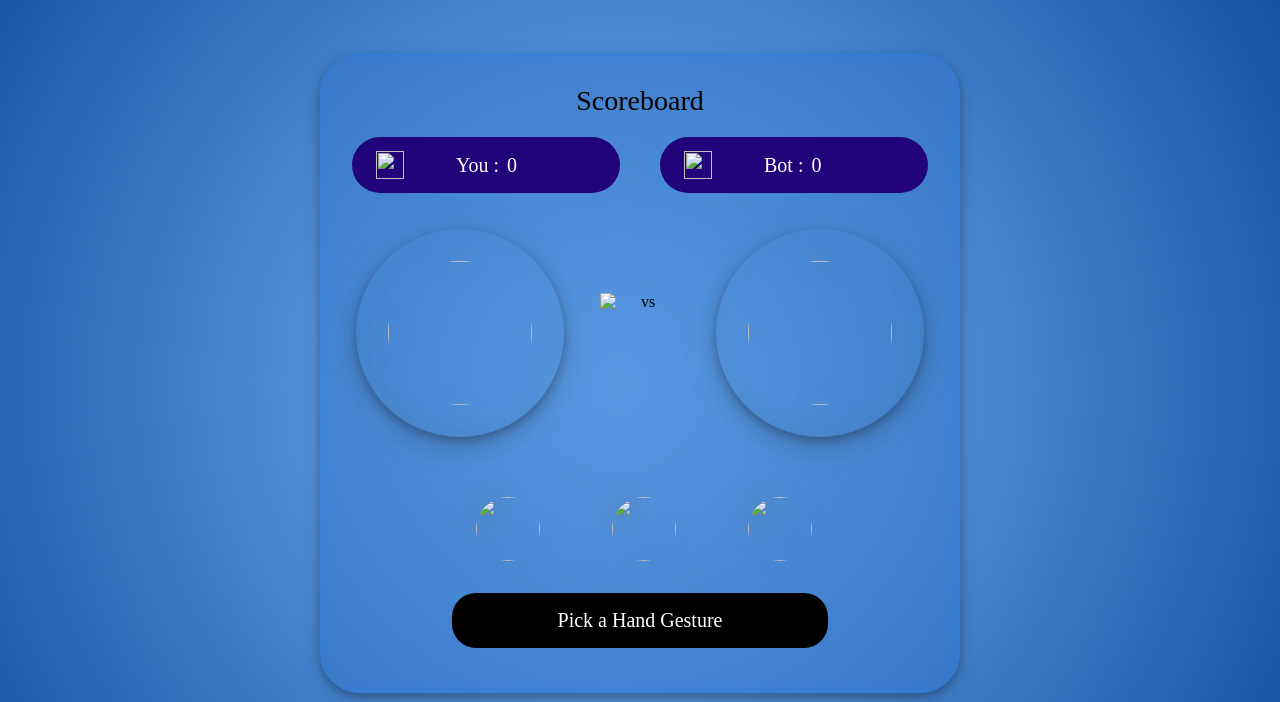
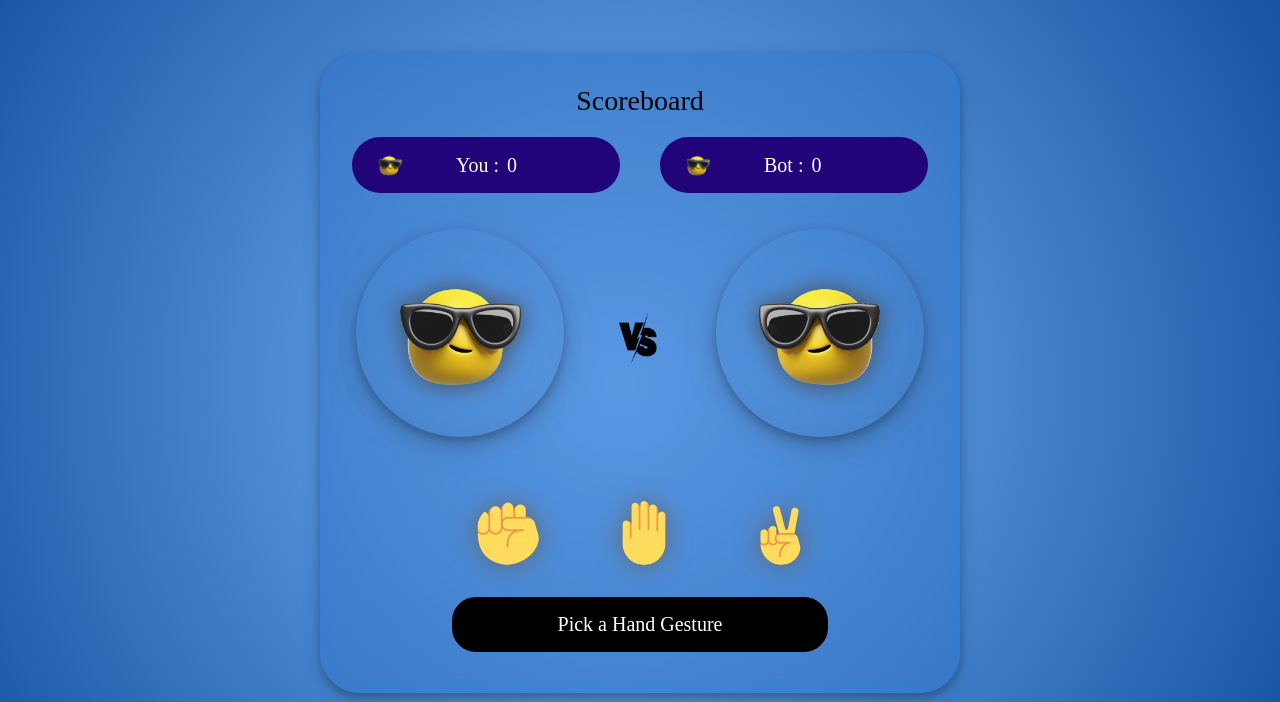
Before and after one commit to Rajshakya0101/rock-paper-scissor, a plain HTML site: page index.html in a window 1280 px wide. Shown: the part 98-800 px from the top of the page. Drawn offline with Linux system fonts and the light colour scheme; the site is published under a folder, as on GitHub Pages, so addresses that start at the root find nothing.

Commit message:
Update index.html

```diff
--- a/index.html
+++ b/index.html
@@ -4,7 +4,7 @@
     <meta charset="UTF-8">
     <meta name="viewport" content="width=device-width, initial-scale=1.0">
     <title>Rock Paper Scissor</title>
-    <link rel="shortcut icon" href="/media/icon.png" type="image/x-icon">
+    <link rel="shortcut icon" href="media/icon.png" type="image/x-icon">
     <link rel="stylesheet" href="style.css">
 </head>
 <body>
@@ -15,14 +15,14 @@
                 <p class="scoreboard-title">Scoreboard</p>
                 <div class="score-card">
                     <div class="you">
-                        <img src="/media/8042894-removebg-preview.png" alt="" class="profile">
+                        <img src="media/8042894-removebg-preview.png" alt="" class="profile">
                         <div class="name">
                             <p>You : </p>
                             <p class="score" id="my-score">0</p>
                         </div>
                     </div>
                     <div class="bot">
-                        <img src="/media/8042894-removebg-preview.png" alt="" class="profile">
+                        <img src="media/8042894-removebg-preview.png" alt="" class="profile">
                         <div class="name">
                             <p>Bot :</p>
                             <p class="score" id="com-score">0</p>
@@ -32,21 +32,21 @@
                 <div class="playground">
                     <div class="player">
                         <!-- <p>You</p> -->
-                        <img class="choice" id="my-choice" src="/media/8042894-removebg-preview.png" alt="">
+                        <img class="choice" id="my-choice" src="media/8042894-removebg-preview.png" alt="">
                     </div>
                     <div class="vs-img">
-                        <img class="vs" src="/media/vs.png" alt="vs">
+                        <img class="vs" src="media/vs.png" alt="vs">
                     </div>
                     <div class="player">
                         <!-- <p>Computer</p> -->
-                        <img class="choice" id="com-choice" src="/media/8042894-removebg-preview (1).png" alt="">
+                        <img class="choice" id="com-choice" src="media/8042894-removebg-preview (1).png" alt="">
                     </div>
                 </div>
                 <div class="majboori">
                     <div class="choices-container">
-                        <img class="choices" id="rock" src="/media/rock.png" alt="">
-                        <img class="choices" id="paper" src="/media/paper.png" alt="">
-                        <img class="choices" id="scissor" src="/media/scissors.png" alt="">
+                        <img class="choices" id="rock" src="media/rock.png" alt="">
+                        <img class="choices" id="paper" src="media/paper.png" alt="">
+                        <img class="choices" id="scissor" src="media/scissors.png" alt="">
                     </div>
                     <div class="win-msg">
                         <p class="msg">Pick a Hand Gesture</p>
@@ -60,9 +60,9 @@
         <p>
             <p class="footer-txt">Developed with ❤️ By Developer Raj</p><br/>
             <div class="links-container">
-                <a href="https://www.github.com/rajshakya0101" target="_blank"><img src="/media/github.png" alt="github"></a>
-                <a href="https://www.linkedin.com/in/raj-shakya-8b205225b" target="_blank"><img src="/media//linkedin.png" alt="linkedin"></a>
-                <a href="https://www.instagram.com/dashing_raj__143" target="_blank"><img src="/media/insta.png" alt="Instagram"></a>
+                <a href="https://www.github.com/rajshakya0101" target="_blank"><img src="media/github.png" alt="github"></a>
+                <a href="https://www.linkedin.com/in/raj-shakya-8b205225b" target="_blank"><img src="media//linkedin.png" alt="linkedin"></a>
+                <a href="https://www.instagram.com/dashing_raj__143" target="_blank"><img src="media/insta.png" alt="Instagram"></a>
             </div>
         </p>
     </footer>
```
